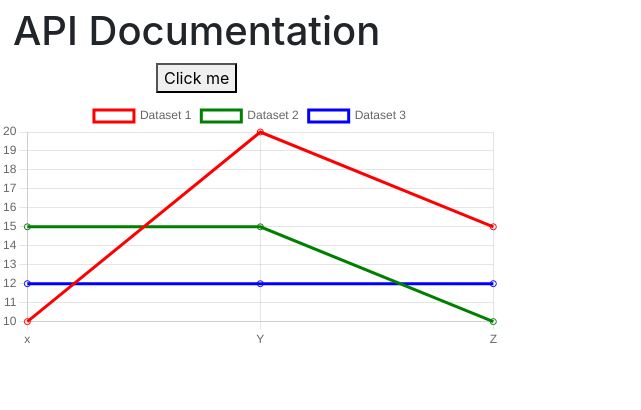
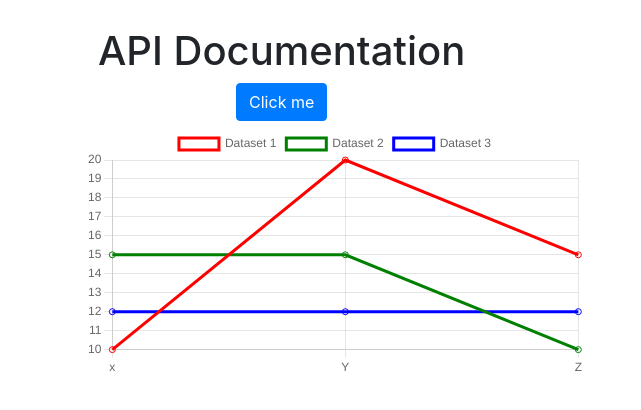
Before and after one commit to Physlex/CAMACLyftHacked2024, a plain HTML site: page src/templates/index.html in a window 1280 px wide. Shown: the whole page, without its empty margins (0-641 px from the left). Drawn offline with nearby package versions, Linux system fonts and the light colour scheme; files whose address does not match are found by name.

Commit message:
Fancy button
click me is blue now wow

```diff
--- a/src/templates/index.html
+++ b/src/templates/index.html
@@ -5,15 +5,31 @@
     <meta name="viewport" content="width=device-width, initial-scale=1.0">
     <title>API Documentation</title>
 
-    <link rel="stylesheet" href="https://cdn.jsdelivr.net/npm/bootstrap@4.3.1/dist/css/bootstrap.min.css" integrity="sha384-ggOyR0iXCbMQv3Xipma34MD+dH/1fQ784/j6cY/iJTQUOhcWr7x9JvoRxT2MZw1T" crossorigin="anonymous"></head>
-    <script src="https://cdn.jsdelivr.net/npm/chart.js"></script>
+    <!-- Bootstrap CSS -->
+    <link rel="stylesheet" href="https://cdn.jsdelivr.net/npm/bootstrap@4.3.1/dist/css/bootstrap.min.css" integrity="sha384-ggOyR0iXCbMQv3Xipma34MD+dH/1fQ784/j6cY/iJTQUOhcWr7x9JvoRxT2MZw1T" crossorigin="anonymous">
+
+    <style>
+        /* Add your custom styles here */
+        body {
+            padding: 20px; /* Add padding to body for spacing */
+        }
+    </style>
+</head>
 <body>
-    <div id="content", class="btn">
-        <h1>API Documentation</h1>
-        <button id="test-button">Click me</button>
+    <div class="container">
+        <div id="content" class="btn">
+            <h1>API Documentation</h1>
+            <button id="test-button" class="btn btn-primary">Click me</button>
+        </div>
+
+        <canvas id="myChart" width="500" height="250"></canvas>
     </div>
 
-    <canvas id="myChart" width="500" height="250"></canvas>
+    <!-- Bootstrap JS and Popper.js -->
+    <script src="https://code.jquery.com/jquery-3.3.1.slim.min.js" integrity="sha384-q8i/X+965DzO0rT7abK41JStQIAqVgRVzpbzo5smXKp4YfRvH+8abtTE1Pi6jizo" crossorigin="anonymous"></script>
+    <!-- Chart.js JS -->
+    <script src="https://cdn.jsdelivr.net/npm/chart.js"></script>
+    <!-- Your custom JS files -->
     <script src="static/js/index.js"></script>
     <script src="static/js/accel_chart.js"></script>
 </body>
```
